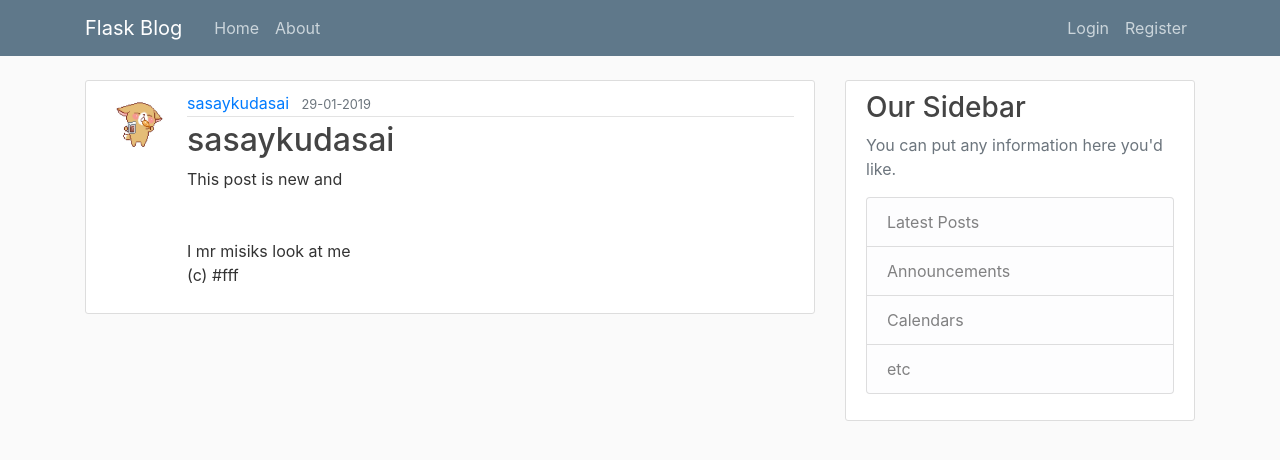
After one commit to rmrf51/stankingames, a Flask app: page /post/2 in a window 1280 px wide. The commit adds this page. Shown: the top 460 px of the page. Run offline with Flask 2, Linux system fonts and the light colour scheme; data comes from the database, SQL or seed files in the repository; both versions use the stored data as it was after the commit; some libraries are stand-ins or nearby versions.

Commit message:
Pagination and last is first post :)

```diff
--- a/flaskblog/routes.py
+++ b/flaskblog/routes.py
@@ -1,30 +1,18 @@
 import os
 import secrets
 from PIL import Image
-from flask import render_template, url_for, flash, redirect, request
+from flask import render_template, url_for, flash, redirect, request, abort
 from flaskblog import app, db, bcrypt
-from flaskblog.forms import RegistrationForm, LoginForm, UpdateAccountForm
+from flaskblog.forms import RegistrationForm, LoginForm, UpdateAccountForm, PostForm
 from flaskblog.models import User, Post
 from flask_login import login_user, current_user, logout_user, login_required
 
-posts = [
-    {
-        'author': 'rmrf51',
-        'title': 'Blog Post1',
-        'content': 'First post content',
-        'date_posted': 'January 26, 2019'
-    },
-    {
-        'author': 'Nukit',
-        'title': 'Blog Post2',
-        'content': 'Second post content',
-        'date_posted': 'January 27, 2019'
-    }
-]
 
 @app.route("/")
 @app.route("/home")
 def home():
+    page = request.args.get('page', 1, type=int)
+    posts = Post.query.order_by(Post.date_posted.desc()).paginate(page=page, per_page=5)
     return render_template('home.html', posts=posts)
 
 @app.route("/about")
@@ -100,3 +88,62 @@ def account():
 
     image_file = url_for('static', filename='profile_pics/' + current_user.image_file)
     return render_template('account.html', title='Account', image_file=image_file, form=form)
+
+
+
+@app.route("/post/new", methods=['GET', 'POST'])
+@login_required
+def new_post():
+    form = PostForm()
+    if form.validate_on_submit():
+        post = Post(title=form.title.data, content=form.content.data, author=current_user)
+        db.session.add(post)
+        db.session.commit()
+        flash('Your post has been created!', 'success')
+        return redirect(url_for('home'))
+    return render_template('create_post.html', title='New Post', form=form, legend='Update Post')
+
+
+@app.route("/post/<int:post_id>")
+def post(post_id):
+    post = Post.query.get_or_404(post_id)
+    return render_template('post.html', title=post.title, post=post)
+
+@app.route("/post/<int:post_id>/update", methods=['GET', 'POST'])
+@login_required
+def update_post(post_id):
+    post = Post.query.get_or_404(post_id)
+    if post.author != current_user:
+        abort(403)
+    form = PostForm()
+    if form.validate_on_submit():
+        post.title = form.title.data
+        post.content = form.content.data
+        db.session.commit()
+        flash('You post has been updated!', 'success')
+        return redirect(url_for('post', post_id=post.id))
+    elif request.method == 'GET':
+        form.title.data = post.title
+        form.content.data = post.content
+    return render_template('create_post.html', title='Update Post', form=form, legend='Update Post')
+
+@app.route("/post/<int:post_id>/delete", methods=['POST'])
+@login_required
+def delete_post(post_id):
+    post = Post.query.get_or_404(post_id)
+    if post.author != current_user:
+        abort(403)
+    db.session.delete(post)
+    db.session.commit()
+    flash('Your post has been deleted', 'success')
+    return redirect(url_for('home'))
+
+
+@app.route("/user/<string:username>")
+def user_posts(username):
+    page = request.args.get('page', 1, type=int)
+    user = User.query.filter_by(username=username).first_or_404()
+    posts = Post.query.filter_by(author=user)\
+        .order_by(Post.date_posted.desc())\
+        .paginate(page=page, per_page=5)
+    return render_template('user_posts.html', posts=posts, user=user)
--- a/flaskblog/templates/layout.html
+++ b/flaskblog/templates/layout.html
@@ -35,6 +35,7 @@
                 <div class="navbar-nav">
                     {% if current_user.is_authenticated %}
 
+                        <a class="nav-item nav-link" href="{{ url_for('new_post') }}">New Post</a>
                         <a class="nav-item nav-link" href="{{ url_for('account') }}">Account</a>
                         <a class="nav-item nav-link" href="{{ url_for('logout') }}">Logout</a>
 
--- /dev/null
+++ b/flaskblog/templates/post.html
@@ -0,0 +1,41 @@
+{% extends "layout.html" %}
+{% block content %}
+
+<article class="media content-section">
+    <img class="rounded-circle article-img" src="{{ url_for('static', filename='profile_pics/' + post.author.image_file) }}" alt="">
+    <div class="media-body">
+        <div class="article-metadata">
+                <a class="mr-2" href="{{ url_for('user_posts', username=post.author.username) }}">{{ post.author.username }}</a>
+        <small class="text-muted">{{ post.date_posted.strftime('%d-%m-%Y') }}</small>
+        {% if post.author == current_user %}
+            <div>
+                <a class="btn btn-secondary btn-sm mt-1 mb-1" href="{{ url_for('update_post', post_id = post.id) }}">Update</a>
+                <button type="button" class="btn btn-danger btn-sm m-1" data-toggle="modal" data-target="#deleteModal">Delete</button>
+            </div>
+        {% endif %}
+        </div>
+        <h2 class="article-title">{{ post.title }}</h2>
+        <p class="article-content">{{ post.content }}</p>
+    </div>
+</article>
+  <!-- Modal -->
+  <div class="modal fade" id="deleteModal" tabindex="-1" role="dialog" aria-labelledby="deleteModalLabel" aria-hidden="true">
+        <div class="modal-dialog" role="document">
+          <div class="modal-content">
+            <div class="modal-header">
+              <h5 class="modal-title" id="deleteModalLabel">Delete Post?</h5>
+              <button type="button" class="close" data-dismiss="modal" aria-label="Close">
+                <span aria-hidden="true">&times;</span>
+              </button>
+            </div>
+            <div class="modal-footer">
+              <button type="button" class="btn btn-secondary" data-dismiss="modal">Close</button>
+              <form action="{{ url_for('delete_post', post_id=post.id) }}" method="POST">
+                <input class="btn btn-danger" type="submit" value="Delete">
+              </form>
+            </div>
+          </div>
+        </div>
+    </div>
+
+{% endblock content %}
```
Also changed, not shown: flaskblog/forms.py (+7 -1 lines), flaskblog/templates/create_post.html (added, +40 -0 lines), flaskblog/templates/home.html (+17 -4 lines), flaskblog/templates/user_posts.html (added, +28 -0 lines), flaskblog/site.db.
